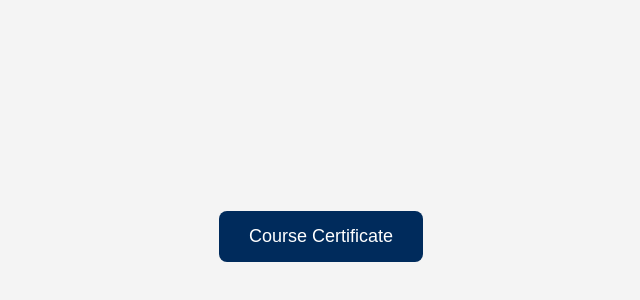
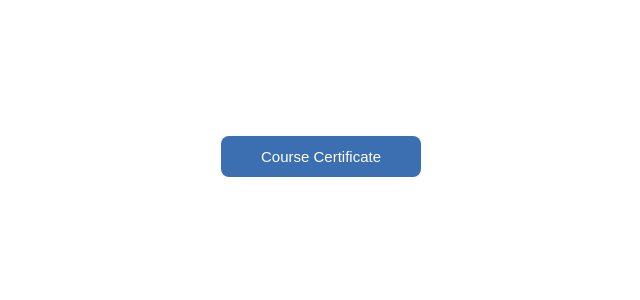
Before and after one commit to archive-nptel-ac-Ecertificate/certificate-site, a plain HTML site: page index.html in a window 1280 px wide. Shown: the part 164-464 px from the top of the page, without its empty margins (319-959 px from the left). Drawn offline with Linux system fonts and the light colour scheme.

Commit message:
Revise styles and button design in index.html
Updated styles for the home page and certificate page. Changed button color and hover effects, and adjusted layout.

```diff
--- a/index.html
+++ b/index.html
@@ -8,7 +8,7 @@
     body {
         margin: 0;
         font-family: Arial, sans-serif;
-        background-color: #f4f4f4; /* first page stays same */
+        background-color: white; /* first page stays same */
         display: flex;
         justify-content: center;
         align-items: center;
@@ -16,23 +16,26 @@
         flex-direction: column;
     }
 
-    /* NEW: black background for certificate page */
+    /* black background for certificate page */
     .certificate-bg {
         background-color: #000;
     }
+    #homePage {
+        transform: translateY(-80px);
+    }
 
     .btn {
-        background-color: #002b5c;
+        background-color: #3B6FB1; /* UPDATED COLOR */
         color: white;
-        padding: 15px 30px;
-        font-size: 18px;
+        padding: 12px 40px;
+        font-size: 15px;
         border: none;
         border-radius: 8px;
         cursor: pointer;
     }
 
     .btn:hover {
-        background-color: #001f40;
+        background-color: #2f5c95; /* smoother darker hover */
     }
 
     #certificatePage {
@@ -77,7 +80,7 @@ if (id === validID) {
     document.getElementById("homePage").style.display = "none";
     document.getElementById("certificatePage").style.display = "block";
 
-    // NEW: change bac
+    // change background to black
     document.body.classList.add("certificate-bg");
 }
 </script>
```
